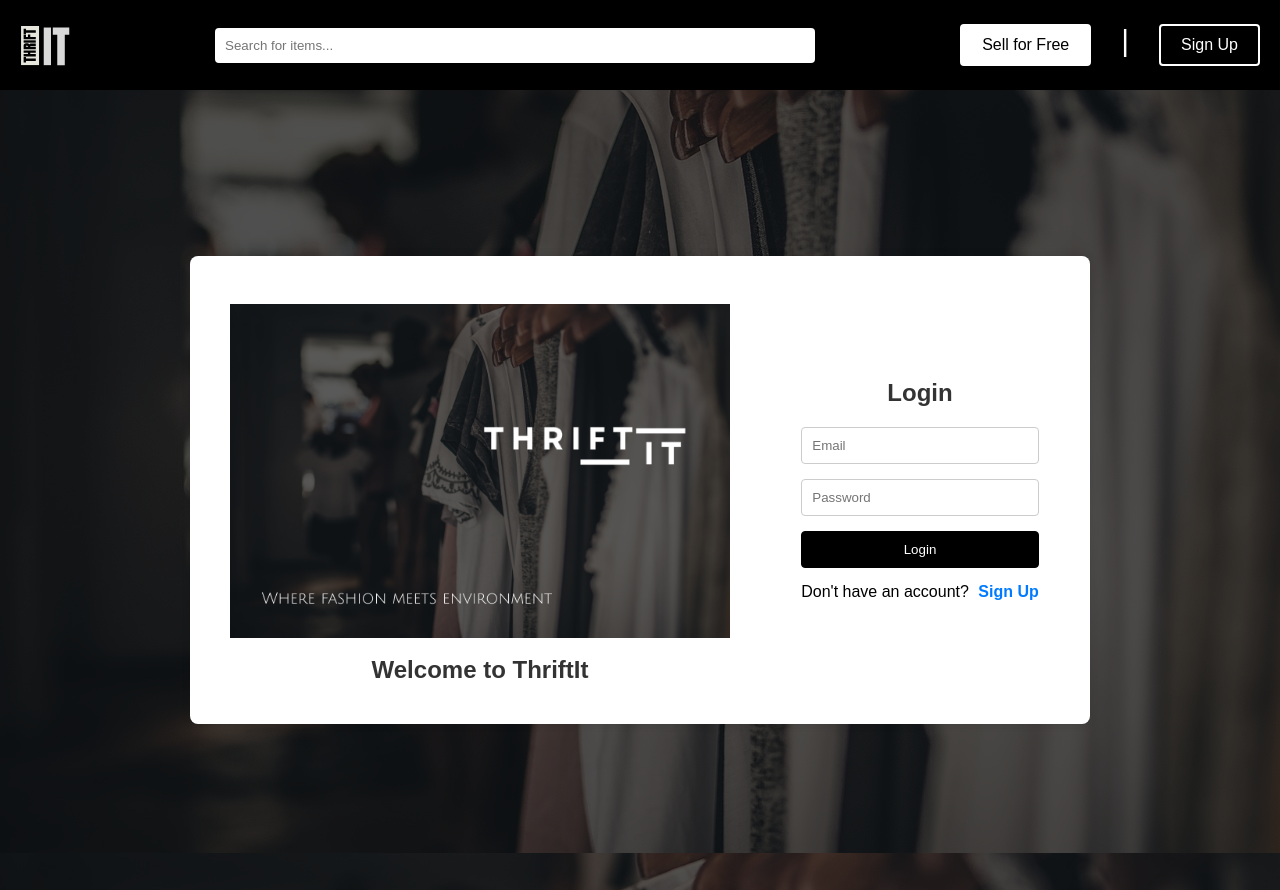
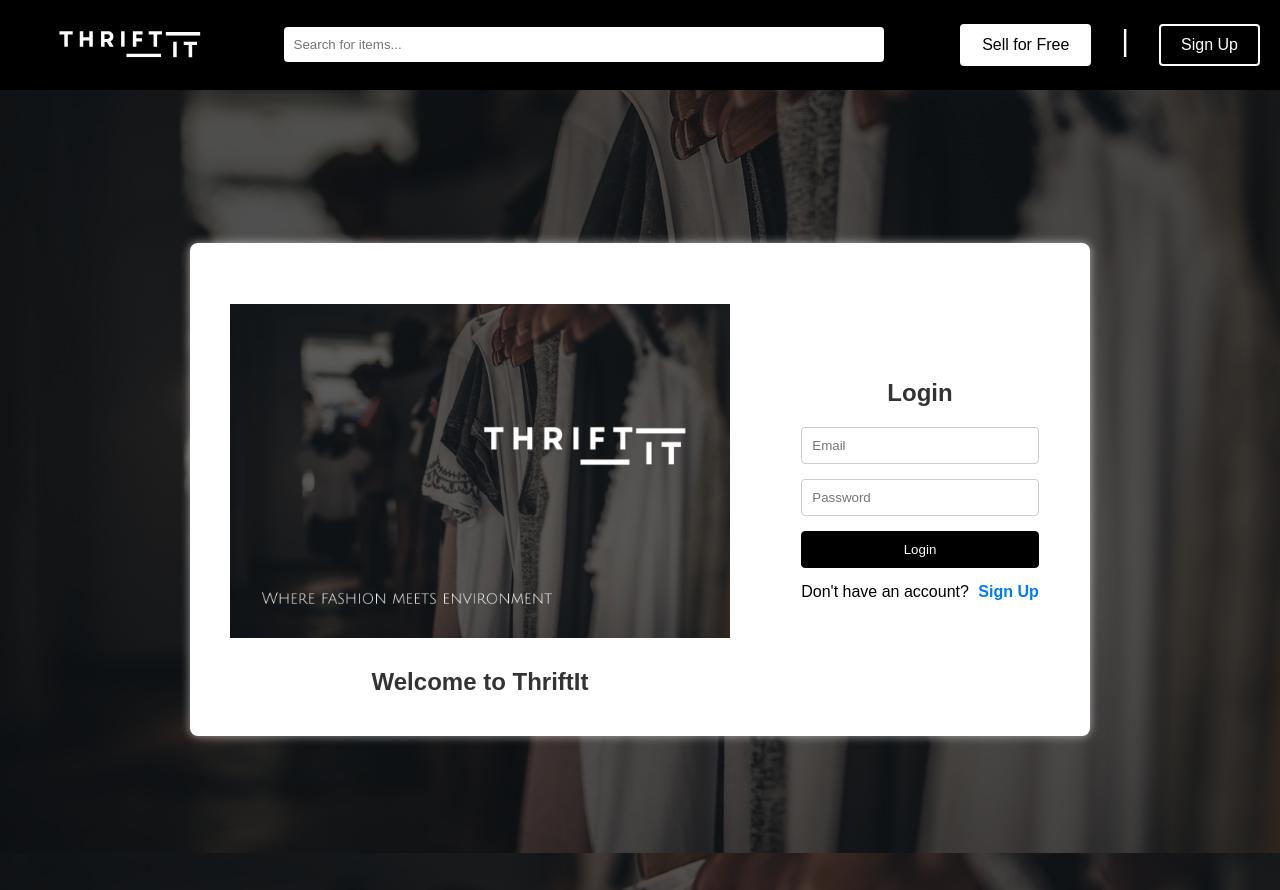
Before and after one commit to basnetbijay/Event-Management, a PHP site: page /loginsignup/login.php in a window 1280 px wide. Run offline with PHP 8.4, Linux system fonts and the light colour scheme.

Commit message:
changed logo, complete login signup design and functionality done

```diff
--- a/src/loginsignup/style.css
+++ b/src/loginsignup/style.css
@@ -29,7 +29,7 @@ body {
     max-width: 900px;
     padding: 20px;
     background-color: #fff;
-    box-shadow: 0 0 10px rgba(0, 0, 0, 0.1);
+    box-shadow: 0 0 10px rgba(255, 255, 255, 0.571);
     border-radius: 8px;
 }
 
@@ -56,7 +56,7 @@ body {
 .info-image {
     width: auto;
     max-width: 500px;
-    height: 350px;
+    height: 375px;
     object-fit: contain;
 }
 
@@ -99,7 +99,8 @@ body {
     border-radius: 4px;
     cursor: pointer;
     border: 1px solid #000;
-    transition: all 0.3s;
+    transition: background-color 0.3s, color 0.3s;
+
 }
 
 .btn:hover {
```
Also changed, not shown: images/app/ThriftIt.svg.
